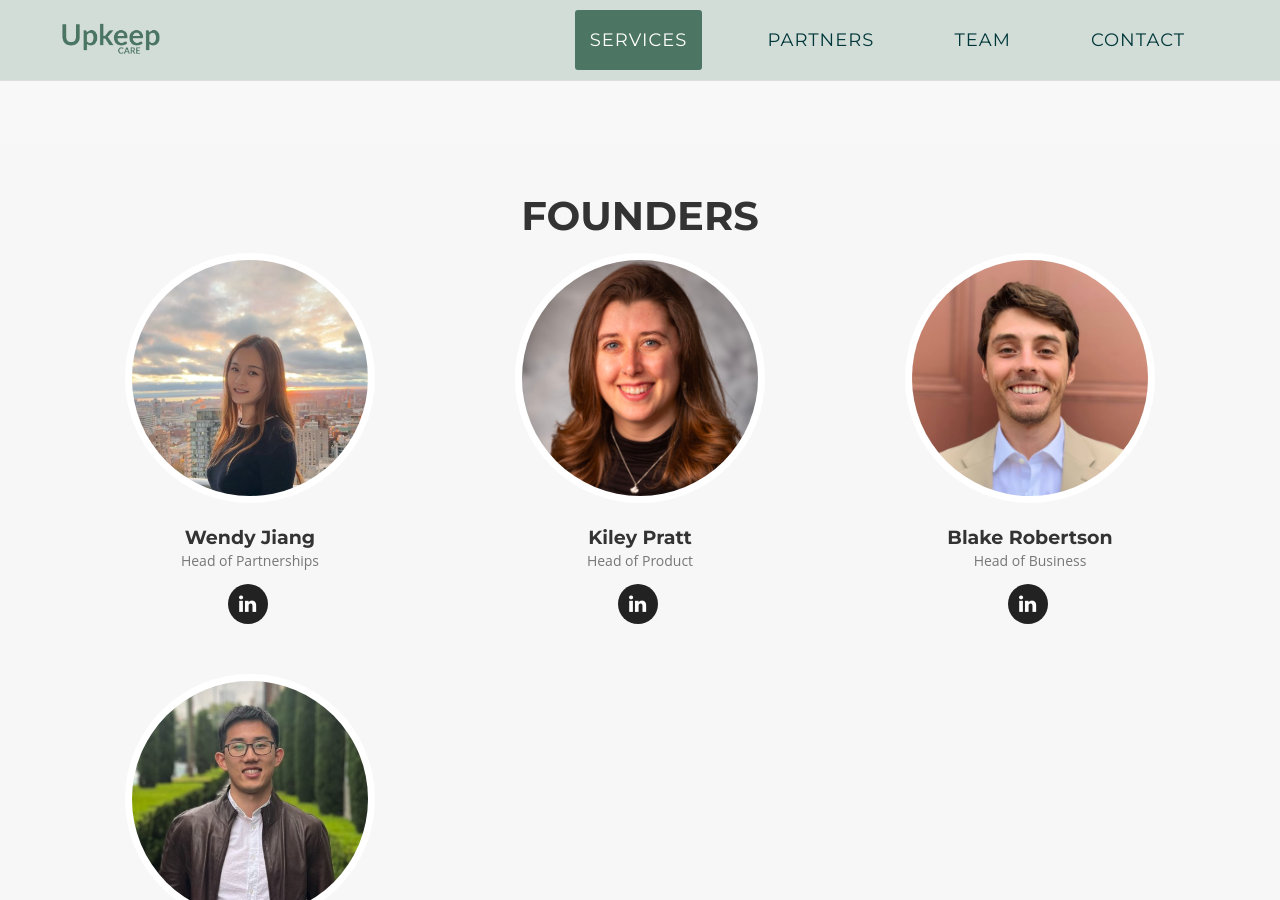
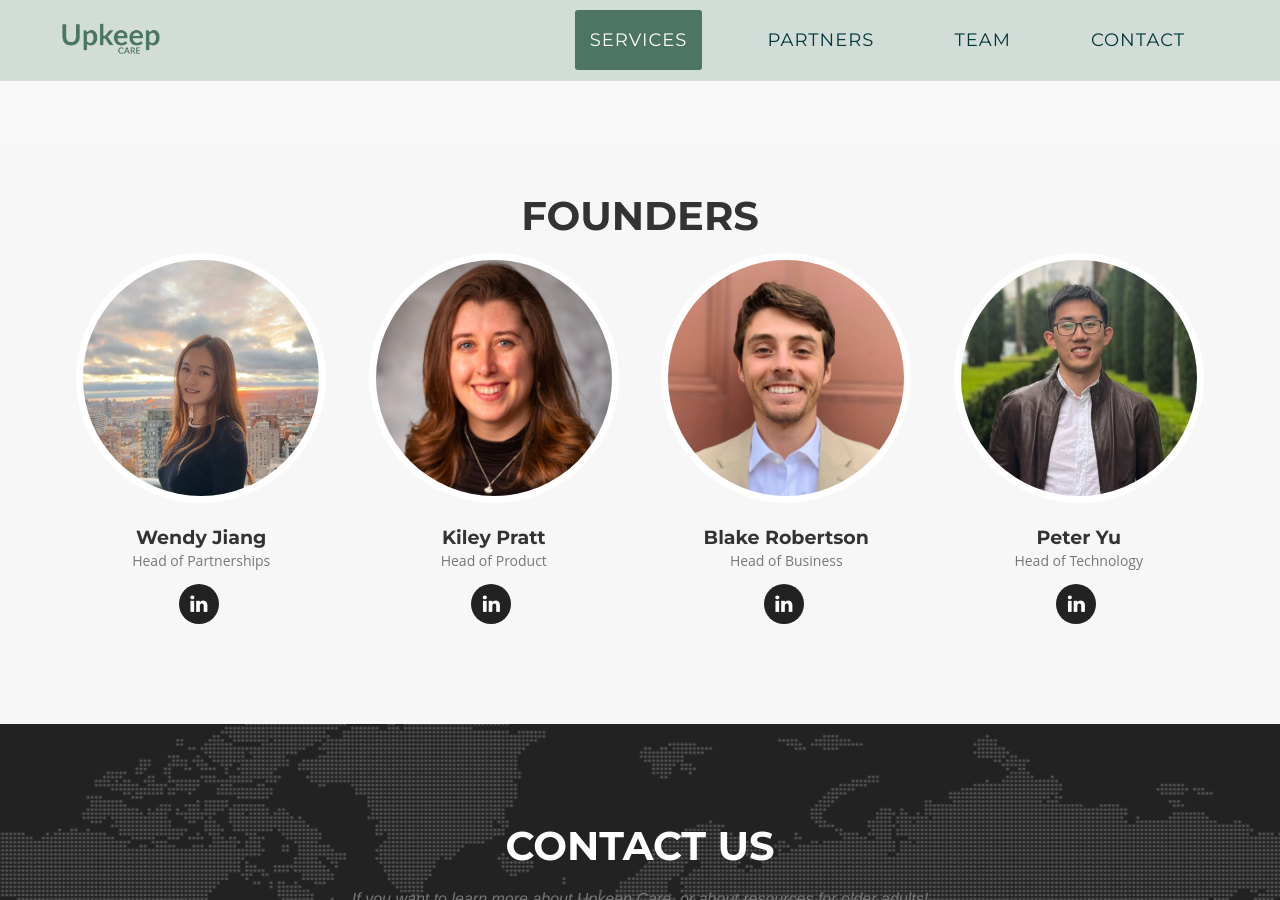
Before and after one commit to peter0201yu/upkeep_static, a Jekyll site: the page built from index.html, in a window 1280 px wide and 900 px high, scrolled down 1285 px. Built offline with Jekyll 4.4.1, drawn with Linux system fonts in a browser that asks for light colours; some web fonts are replaced.

Commit message:
change favicon, formspree form email, team layout

```diff
--- a/_includes/contact.html
+++ b/_includes/contact.html
@@ -8,7 +8,7 @@
             </div>
             <div class="row">
                 <div class="col-lg-12">
-                    <form name="sentMessage" id="contactForm" novalidate action="https://formspree.io/f/xzbngbvp"
+                    <form name="sentMessage" id="contactForm" novalidate action="https://formspree.io/f/xzbnyabq"
                     method="POST">
                         <div class="row">
                             <div class="col-md-6">
--- a/_includes/head.html
+++ b/_includes/head.html
@@ -4,6 +4,7 @@
     <title>{% if page.title %}{{ page.title }}{% else %}{{ site.title }}{% endif %}</title>
     <meta name="viewport" content="width=device-width">
     <meta name="description" content="{{ site.description }}">
+    <link rel="icon" href="/img/logos/smolLogo.png" type="image/png"">
     <link rel="canonical" href="{{ page.url | replace:'index.html','' | prepend: site.baseurl | prepend: site.url }}">
 
 
--- a/_includes/team.html
+++ b/_includes/team.html
@@ -8,7 +8,7 @@
             </div>
             <div class="row">
                 {% for member in site.people %}
-                <div class="col-sm-4">
+                <div class="col-sm-3">
                     <div class="team-member">
                         <img src="img/team/{{ member.pic }}" class="img-responsive img-circle" alt="">
                         <h4>{{ member.name }}</h4>
```
Also changed, not shown: img/logos/smolLogo.png (renamed from _includes/smolLogo.png).
